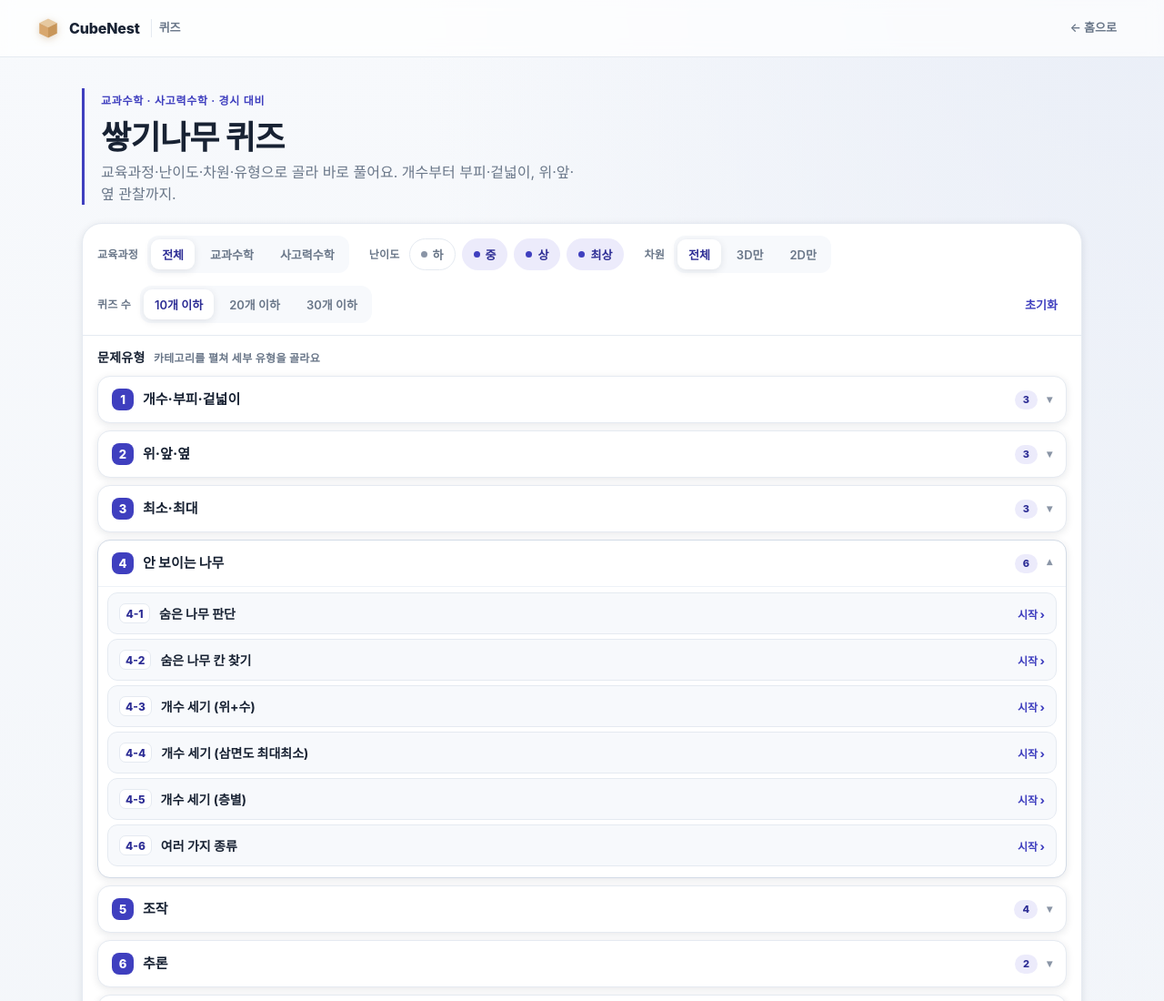
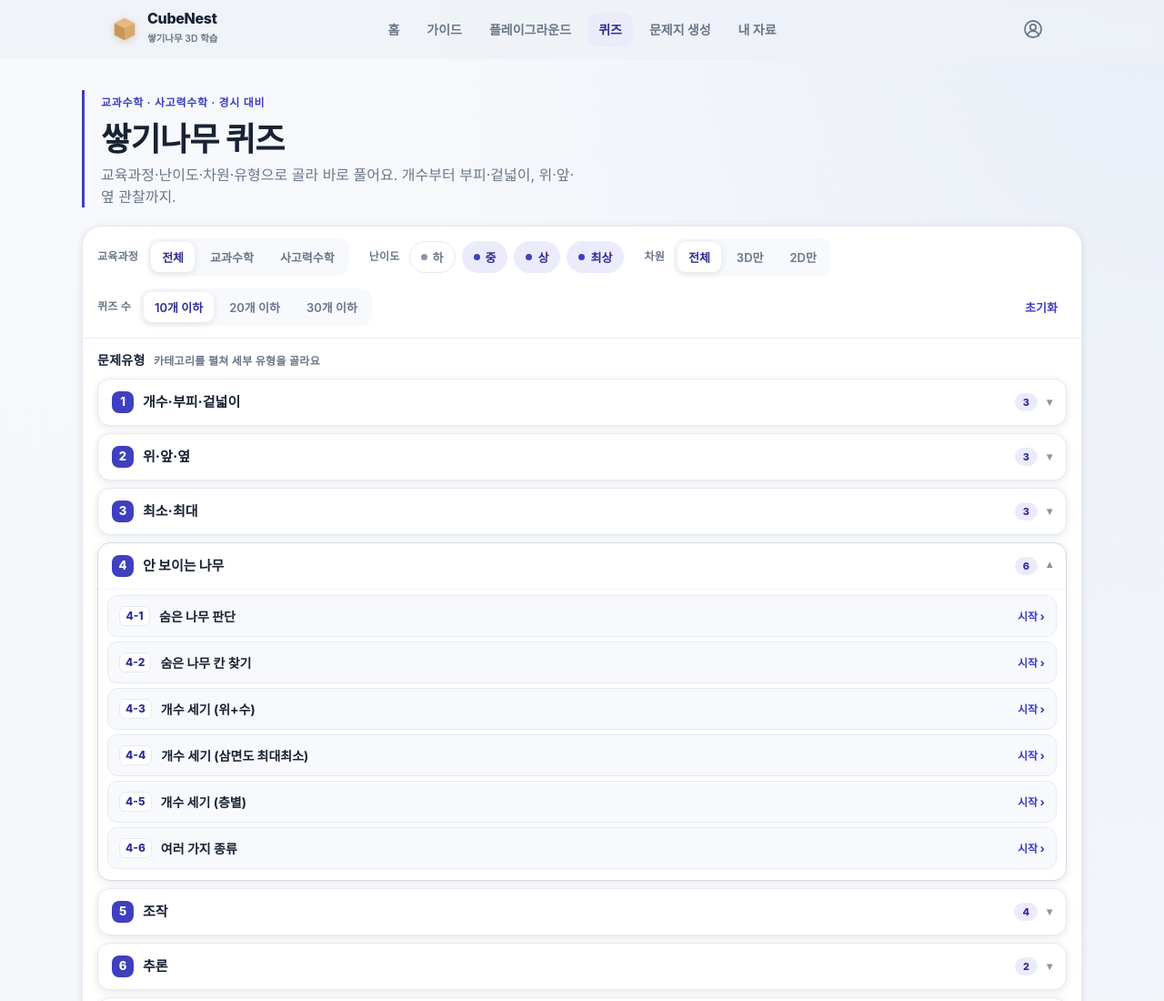
Before and after one commit to smallHamsters/cubenest, a plain HTML site: page quiz/index.html in a window 1280 px wide. Shown: the top 1100 px of the page at 91% size. Drawn offline with nearby package versions, Linux system fonts and the light colour scheme; a web font is replaced by a local one.

Commit message:
퀴즈 랜딩도 공용 헤더로 — 자체 topbar 폐기
/quiz 만 마지막까지 자체 .topbar(브랜드 + '← 홈으로')를 쓰고 있었다.
공용 헤더(nav.css + 인라인 마크업, 정본 account/index.html)로 교체한다.

- 랜딩에서 다른 페이지로 바로 이동 가능(전엔 홈으로만 나갈 수 있었다).
- auth.js 를 붙여 계정 아이콘이 로그인 상태를 표시한다. 게이트는 걸지
  않는다 — 퀴즈 랜딩·플레이는 무로그인이 원칙(마스터 6.3).
- ⚠ 이 페이지는 카드 아이콘에 .glyph 를 쓰고 있어 공용 헤더의
  .site-brand .glyph 와 이름이 겹친다 → 카드 쪽을 .card-top .glyph 로
  한정했다(그대로 두면 브랜드 이미지에 카드 배경이 깔린다).
- 헤더 높이 5페이지 64.7px 동일 실측, 콘솔 오류 0.

문서: quiz 명세서 v0.11.2 · 마스터 v1.8.9.

Co-Authored-By: Claude Opus 5 (1M context) <noreply@anthropic.com>

```diff
--- a/quiz/index.html
+++ b/quiz/index.html
@@ -17,6 +17,9 @@
 
 <link rel="stylesheet" href="https://cdn.jsdelivr.net/gh/orioncactus/pretendard@v1.3.9/dist/web/static/pretendard.min.css" />
 <!-- 프로덕션: <link rel="stylesheet" href="../assets/css/tokens.css"> -->
+<!-- 공용 헤더 — 스타일은 nav.css 단일 출처, 마크업은 아래 인라인(마스터 §8.1). -->
+<link rel="stylesheet" href="../assets/css/nav.css" />
+<link rel="stylesheet" href="../assets/css/auth.css" />
 <style>
   /* ===== tokens.css (공유 단일 소스 사본) ===== */
   :root{
@@ -39,13 +42,7 @@
   body{font-family:var(--font);color:var(--ink);background:radial-gradient(120% 90% at 100% -10%, #e7ecf6 0%, rgba(231,236,246,0) 55%), linear-gradient(180deg,var(--panel-2),var(--bg));min-height:100dvh;line-height:1.5;-webkit-font-smoothing:antialiased}
   a{color:inherit} button{font-family:inherit}
 
-  .topbar{display:flex;align-items:center;gap:12px;padding:14px clamp(16px,4vw,40px);border-bottom:1px solid var(--line);background:rgba(255,255,255,.72);backdrop-filter:blur(8px);position:sticky;top:0;z-index:20}
-  .brand{display:flex;align-items:center;gap:10px;font-weight:800;letter-spacing:-.01em}
-  .brand .logo{width:26px;height:26px;display:block;filter:drop-shadow(0 2px 4px var(--w-shadow))}
-  .brand .sub{font-weight:600;color:var(--muted);font-size:13px;padding-left:8px;margin-left:2px;border-left:1px solid var(--line)}
-  .topbar .spacer{flex:1}
-  .topbar .home{font-size:13px;font-weight:600;color:var(--muted);text-decoration:none;padding:7px 12px;border-radius:999px}
-  .topbar .home:hover{background:var(--accent-soft);color:var(--accent-ink)}
+  /* 헤더는 공용 nav.css 가 전담한다 — 이 페이지 전용 .topbar 는 폐기(v0.11.2). */
 
   .hero{padding:clamp(20px,3.6vw,34px) clamp(16px,4vw,40px) 4px;max-width:1180px;margin:0 auto}
   .hero-inner{border-left:3px solid var(--accent);padding-left:18px}
@@ -94,8 +91,9 @@
   .card:hover{transform:translateY(-2px);box-shadow:var(--shadow);border-color:#dbe3ef}
   .card.soon{opacity:.92}
   .card-top{display:flex;align-items:flex-start;justify-content:space-between;gap:8px}
-  .glyph{width:46px;height:46px;flex:none;border-radius:var(--r);background:var(--panel-2);display:grid;place-items:center}
-  .glyph svg{width:30px;height:30px}
+  /* 카드 글리프 — 공용 헤더의 .site-brand .glyph 와 이름이 겹치므로 카드 안으로 한정한다. */
+  .card-top .glyph{width:46px;height:46px;flex:none;border-radius:var(--r);background:var(--panel-2);display:grid;place-items:center}
+  .card-top .glyph svg{width:30px;height:30px}
   .badge{font-size:11px;font-weight:700;padding:4px 9px;border-radius:999px;white-space:nowrap;background:var(--panel-2);color:var(--muted);border:1px solid var(--line)}
   .card h3{margin:0;font-size:15.5px;letter-spacing:-.01em}
   .card .desc{margin:0;color:var(--muted);font-size:13px;min-height:2.6em}
@@ -149,17 +147,25 @@
 </style>
 </head>
 <body>
-  <header class="topbar">
-    <span class="brand">
-      <svg class="logo" viewBox="0 0 32 32" aria-hidden="true">
-        <path d="M16 3 28 9 16 15 4 9z" fill="var(--w-top)"/>
-        <path d="M16 15 28 9v14L16 29z" fill="var(--w-right)"/>
-        <path d="M16 15 4 9v14l12 6z" fill="var(--w-left)"/>
-      </svg>
-      <span data-brand>CubeNest</span><span class="sub">퀴즈</span>
-    </span>
-    <span class="spacer"></span>
-    <a class="home" href="../">← 홈으로</a>
+  <!-- 공용 헤더 — 정본은 account/index.html. 경로와 aria-current 만 바꿔 옮긴다(마스터 §8.1). -->
+  <header class="site-top" id="topbar">
+    <div class="site-topin">
+      <a class="site-brand" href="../" aria-label="큐브네스트 홈">
+        <img class="glyph" src="../assets/img/brand-glyph.svg" alt="" role="presentation">
+        <span class="t"><b data-brand>CubeNest</b><span>쌓기나무 3D 학습</span></span>
+      </a>
+      <nav class="site-nav" aria-label="주요 메뉴">
+        <a href="../">홈</a>
+        <a href="../guide/">가이드</a>
+        <a href="../playground/">플레이그라운드</a>
+        <a href="./" aria-current="page">퀴즈</a>
+        <a href="../worksheets/">문제지 생성</a>
+        <a href="../my/" id="myNav">내 자료</a>
+      </nav>
+      <div class="site-actions">
+        <a href="../account/" id="authNav" aria-label="로그인" title="로그인"><svg viewBox="0 0 24 24" fill="none" stroke="currentColor" stroke-width="1.8" stroke-linecap="round" stroke-linejoin="round"><circle cx="12" cy="12" r="9"/><circle cx="12" cy="10" r="3.2"/><path d="M5.7 19a6.5 6.5 0 0 1 12.6 0"/></svg></a>
+      </div>
+    </div>
   </header>
 
   <section class="hero">
@@ -227,6 +233,10 @@
   <p class="footnote">프로토타입 v0.8.0 · 배포 시 <code>quiz/index.html</code>, 상대경로 · 무로그인 · 필터는 주소(URL)로 공유돼요.<br>교육과정(교과/사고력)은 트랙이 아니라 <b>태그</b> — 한 유형이 둘 다 가질 수 있어요. 사고력·경시 유형은 전부 <b>자체 생성 문항</b>입니다.</p>
   <div class="toast" id="toast" role="status" aria-live="polite"></div>
 
+<!-- 공용 인증 — 헤더 계정 아이콘의 로그인 상태 표시만 담당한다.
+     퀴즈 랜딩·플레이는 무로그인이 원칙이라(마스터 §6.3) 여기서 게이트를 걸지 않는다. -->
+<script src="https://cdn.jsdelivr.net/npm/@supabase/supabase-js@2"></script>
+<script src="../assets/js/auth.js?v=0.1.0"></script>
 <script>
 if((navigator.language||'').toLowerCase().startsWith('ko')) document.querySelector('[data-brand]').textContent='큐브네스트';
 
```
Also changed, not shown: 3 other files.
